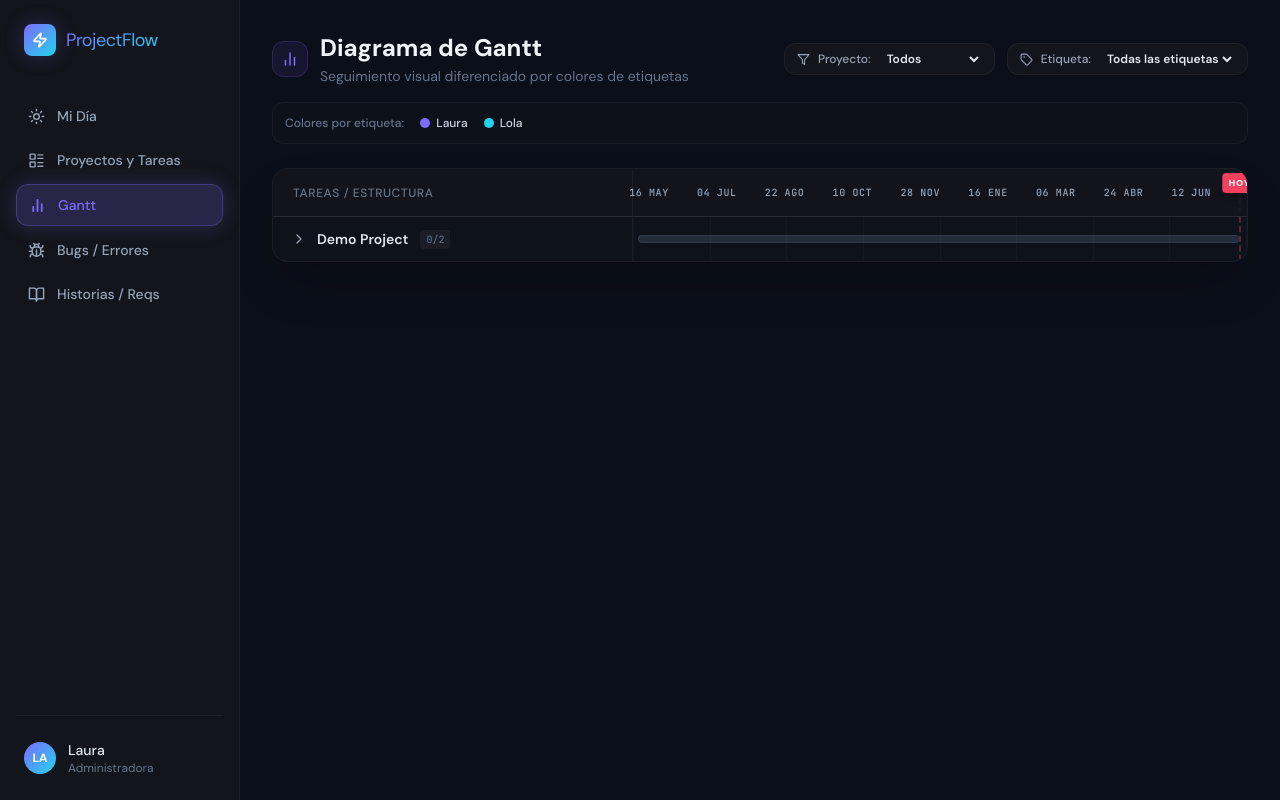
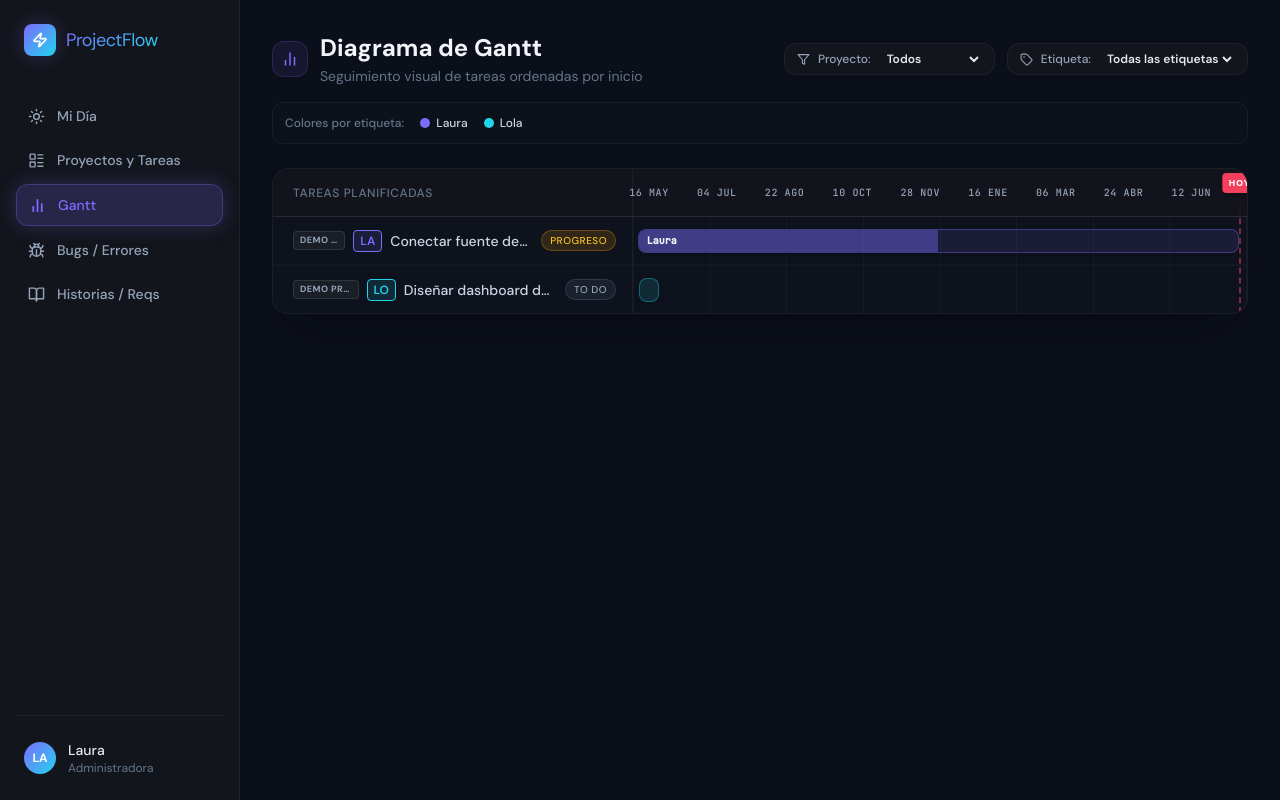
Before and after one commit to lauraamfresh-lab/task_manager_gantt_app, a React (Vite) app: page / in a window 1280 px wide. Both pictures are taken after a click on the button "Gantt". Built offline with nearby package versions, Linux system fonts and the light colour scheme.

Commit message:
feat: remove project grouping in gantt

```diff
--- a/src/views/Gantt.jsx
+++ b/src/views/Gantt.jsx
@@ -1,24 +1,14 @@
 import React, { useState, useMemo } from 'react'
 import { format, parseISO, differenceInDays, addDays } from 'date-fns'
 import { es } from 'date-fns/locale'
-import { BarChart2, ChevronDown, ChevronRight, Filter, Tag } from 'lucide-react'
+import { BarChart2, Filter, Tag } from 'lucide-react'
 import { useTask, ESTADO_CONFIG, getEtiquetaColor, ETIQUETAS_OPCIONES } from '../context/TaskContext'
 
 export default function Gantt() {
   const { state } = useTask()
 
   const [proyectoFiltrado, setProyectoFiltrado] = useState('Todos')
-  const [etiquetaFiltrada, setEtiquetaFiltrada] = useState('Todas') // ◄ Estado de filtrado por etiqueta
-
-  const [collapsedProjects, setCollapsedProjects] = useState(() => {
-    const initialCollapsed = {}
-    state.proyectos.forEach(p => { initialCollapsed[p] = true })
-    return initialCollapsed
-  })
-
-  const toggleProyecto = (projName) => {
-    setCollapsedProjects(prev => ({ ...prev, [projName]: !prev[projName] }))
-  }
+  const [etiquetaFiltrada, setEtiquetaFiltrada] = useState('Todas')
 
   // 1. FILTRADO MULTICRITERIO (Proyecto + Etiqueta)
   const validTareas = useMemo(() => {
@@ -73,30 +63,10 @@ export default function Gantt() {
     return null
   }, [minDate, totalDays])
 
-  // 3. AGRUPACIÓN POR PROYECTOS ACTIVO (Con ordenamiento macro de proyectos por carga de trabajo)
-  const groupedProjects = useMemo(() => {
-    const groups = {}
-    state.proyectos.forEach(p => {
-      if (proyectoFiltrado === 'Todos' || p === proyectoFiltrado) groups[p] = []
-    })
-
-    validTareas.forEach(t => {
-      if (groups[t.proyecto]) groups[t.proyecto].push(t)
-    })
-
-    Object.keys(groups).forEach(key => {
-      groups[key].sort((a, b) => parseISO(a.fechaInicio).getTime() - parseISO(b.fechaInicio).getTime())
-    })
-
-    // Se filtran los vacíos y se ordenan los proyectos según la fecha de su primera tarea
-    return Object.entries(groups)
-      .filter(([_, tasks]) => tasks.length > 0)
-      .sort((a, b) => {
-        const primerInicioA = parseISO(a[1][0].fechaInicio).getTime()
-        const primerInicioB = parseISO(b[1][0].fechaInicio).getTime()
-        return primerInicioA - primerInicioB
-      })
-  }, [validTareas, state.proyectos, proyectoFiltrado])
+  // 3. LISTA PLANA DE TAREAS ORDENADAS POR FECHA DE INICIO
+  const sortedTareas = useMemo(() => {
+    return [...validTareas].sort((a, b) => parseISO(a.fechaInicio).getTime() - parseISO(b.fechaInicio).getTime())
+  }, [validTareas])
 
   return (
     <div className="p-8 animate-fade-in bg-[#0b0f19] min-h-screen text-slate-100">
@@ -109,7 +79,7 @@ export default function Gantt() {
           </div>
           <div>
             <h1 className="text-2xl font-display font-bold text-slate-100">Diagrama de Gantt</h1>
-            <p className="text-sm text-slate-500 mt-0.5">Seguimiento visual diferenciado por colores de etiquetas</p>
+            <p className="text-sm text-slate-500 mt-0.5">Seguimiento visual de tareas ordenadas por inicio</p>
           </div>
         </div>
 
@@ -129,7 +99,7 @@ export default function Gantt() {
             </select>
           </div>
 
-          {/* Filtro Etiqueta (Laura / Lola) */}
+          {/* Filtro Etiqueta */}
           <div className="flex items-center gap-2 bg-surface-800 border border-white/5 px-3 py-1.5 rounded-xl">
             <Tag size={13} className="text-slate-400" />
             <span className="text-xs font-medium text-slate-400 mr-1">Etiqueta:</span>
@@ -174,7 +144,7 @@ export default function Gantt() {
 
             {/* Cabecera fechas */}
             <div className="grid grid-cols-[360px_1fr] bg-surface-800/90 border-b border-white/10 items-center text-xs font-medium uppercase tracking-wider text-slate-500 h-12 z-10 relative">
-              <div className="px-5 border-r border-white/5 h-full flex items-center">Tareas / Estructura</div>
+              <div className="px-5 border-r border-white/5 h-full flex items-center">Tareas Planificadas</div>
               <div className="relative h-full flex justify-between items-center px-4 font-mono text-[10px] text-slate-400">
                 {markers.map((date, i) => (
                   <span key={i} className="transform -translate-x-1/2 whitespace-nowrap">
@@ -189,48 +159,12 @@ export default function Gantt() {
               </div>
             </div>
 
-            {/* Renderizado de Datos */}
+            {/* Renderizado de Datos (Flujo Plano) */}
             <div className="divide-y divide-white/[0.04]">
-              {groupedProjects.length === 0 ? (
+              {sortedTareas.length === 0 ? (
                 <div className="p-12 text-center text-sm text-slate-500">No se encontraron tareas coincidentes con los filtros actuales.</div>
               ) : (
-                groupedProjects.map(([projectName, tasks]) => {
-                  const isCollapsed = collapsedProjects[projectName] !== false
-                  const completedCount = tasks.filter(t => t.estado === 'Done').length
-
-                  const startTimes = tasks.map(t => parseISO(t.fechaInicio).getTime())
-                  const endTimes = tasks.map(t => t.fechaVencimiento ? parseISO(t.fechaVencimiento).getTime() : parseISO(t.fechaInicio).getTime() + 86400000)
-
-                  const projMinDate = new Date(Math.min(...startTimes))
-                  const projMaxDate = new Date(Math.max(...endTimes))
-
-                  const projLeft = getPercentagePosition(projMinDate)
-                  const projRight = getPercentagePosition(projMaxDate)
-                  const projWidth = Math.max(1.5, projRight - projLeft)
-
-                  return (
-                    <div key={projectName} className="contents">
-
-                      {/* FILA DEL PROYECTO */}
-                      <div onClick={() => toggleProyecto(projectName)} className="grid grid-cols-[360px_1fr] items-center bg-surface-800/30 hover:bg-surface-800/50 transition-colors h-11 relative z-10 cursor-pointer select-none">
-                        <div className="px-4 flex items-center gap-2 border-r border-white/5 h-full">
-                          <div className="text-slate-400 p-0.5">{isCollapsed ? <ChevronRight size={16} /> : <ChevronDown size={16} />}</div>
-                          <span className="font-display font-semibold text-sm text-slate-200 truncate max-w-[240px]">{projectName}</span>
-                          <span className="text-[10px] font-mono text-slate-500 bg-white/5 px-1.5 py-0.5 rounded ml-1">{completedCount}/{tasks.length}</span>
-                        </div>
-
-                        <div className="relative h-full w-full flex items-center px-4 bg-transparent">
-                          {isCollapsed && (
-                            <div
-                              className="absolute h-2 rounded bg-slate-600/40 border border-slate-500/20 shadow-sm"
-                              style={{ left: `${projLeft}%`, width: `${projWidth}%` }}
-                            />
-                          )}
-                        </div>
-                      </div>
-
-                      {/* FILAS DE LAS TAREAS */}
-                      {!isCollapsed && tasks.map(tarea => {
+                sortedTareas.map(tarea => {
                   const start = parseISO(tarea.fechaInicio)
                   let end = tarea.fechaVencimiento ? parseISO(tarea.fechaVencimiento) : addDays(start, 1)
                   if (end <= start) end = addDays(start, 1)
@@ -240,26 +174,38 @@ export default function Gantt() {
                   const barWidth = Math.max(1.5, barRight - barLeft)
 
                   const cfg = ESTADO_CONFIG[tarea.estado] || ESTADO_CONFIG['To Do']
-
-                        // OBTENCIÓN CROMÁTICA EN BASE A LA ETIQUETA ASIGNADA
                   const tagColor = getEtiquetaColor(tarea.etiqueta)
 
                   return (
                     <div key={tarea.id} className="grid grid-cols-[360px_1fr] items-center hover:bg-white/[0.02] transition-colors h-12 relative z-10 border-b border-white/[0.02]">
-                            <div className="pl-10 pr-4 flex items-center justify-between gap-3 border-r border-white/5 h-full truncate">
+                      <div className="px-5 pr-4 flex items-center justify-between gap-3 border-r border-white/5 h-full truncate">
                         <div className="flex items-center gap-2 truncate">
+
+                          {/* Identificador de Proyecto */}
+                          <span
+                            className="text-[9px] font-bold px-1.5 py-0.5 rounded bg-white/5 border border-white/10 text-slate-400 uppercase tracking-wider truncate max-w-[80px]"
+                            title={tarea.proyecto}
+                          >
+                            {tarea.proyecto}
+                          </span>
+
+                          {/* Identificador de Etiqueta */}
                           <span className={`text-xs font-semibold px-1.5 py-0.5 rounded border uppercase text-[9px]`} style={{ backgroundColor: `${tagColor.accent}20`, borderColor: tagColor.accent, color: tagColor.accent }}>
                             {tarea.etiqueta ? tarea.etiqueta.substring(0,2) : '—'}
                           </span>
+
+                          {/* Título de la tarea */}
                           <span className={`text-sm font-medium truncate ${tarea.estado === 'Done' ? 'line-through text-slate-500 opacity-60' : 'text-slate-300'}`}>
                             {tarea.titulo}
                           </span>
                         </div>
+
                         <span className={`text-[10px] font-medium rounded-full px-2 py-0.5 border shrink-0 uppercase tracking-wider ${cfg.bg} ${cfg.color} ${cfg.border}`}>
                           {tarea.estado === 'In Progress' ? 'Progreso' : tarea.estado}
                         </span>
                       </div>
 
+                      {/* Barra de Tiempo en el Timeline */}
                       <div className="relative h-full w-full flex items-center px-4">
                         <div
                           className="absolute h-6 rounded-lg flex items-center px-2 shadow-md border cursor-default overflow-hidden transition-all duration-150"
@@ -270,7 +216,7 @@ export default function Gantt() {
                             borderColor: `${tagColor.accent}60`,
                             borderWidth: '1px'
                           }}
-                                title={`${tarea.titulo} [Etiqueta: ${tarea.etiqueta || 'Ninguna'}]`}
+                          title={`${tarea.titulo} [Proyecto: ${tarea.proyecto}] [Etiqueta: ${tarea.etiqueta || 'Ninguna'}]`}
                         >
                           <div
                             className="absolute left-0 top-0 bottom-0 opacity-40"
@@ -288,10 +234,6 @@ export default function Gantt() {
                       </div>
                     </div>
                   )
-                      })}
-
-                    </div>
-                  )
                 })
               )}
             </div>
```
Lines whose indentation alone changed are shown as unchanged.
